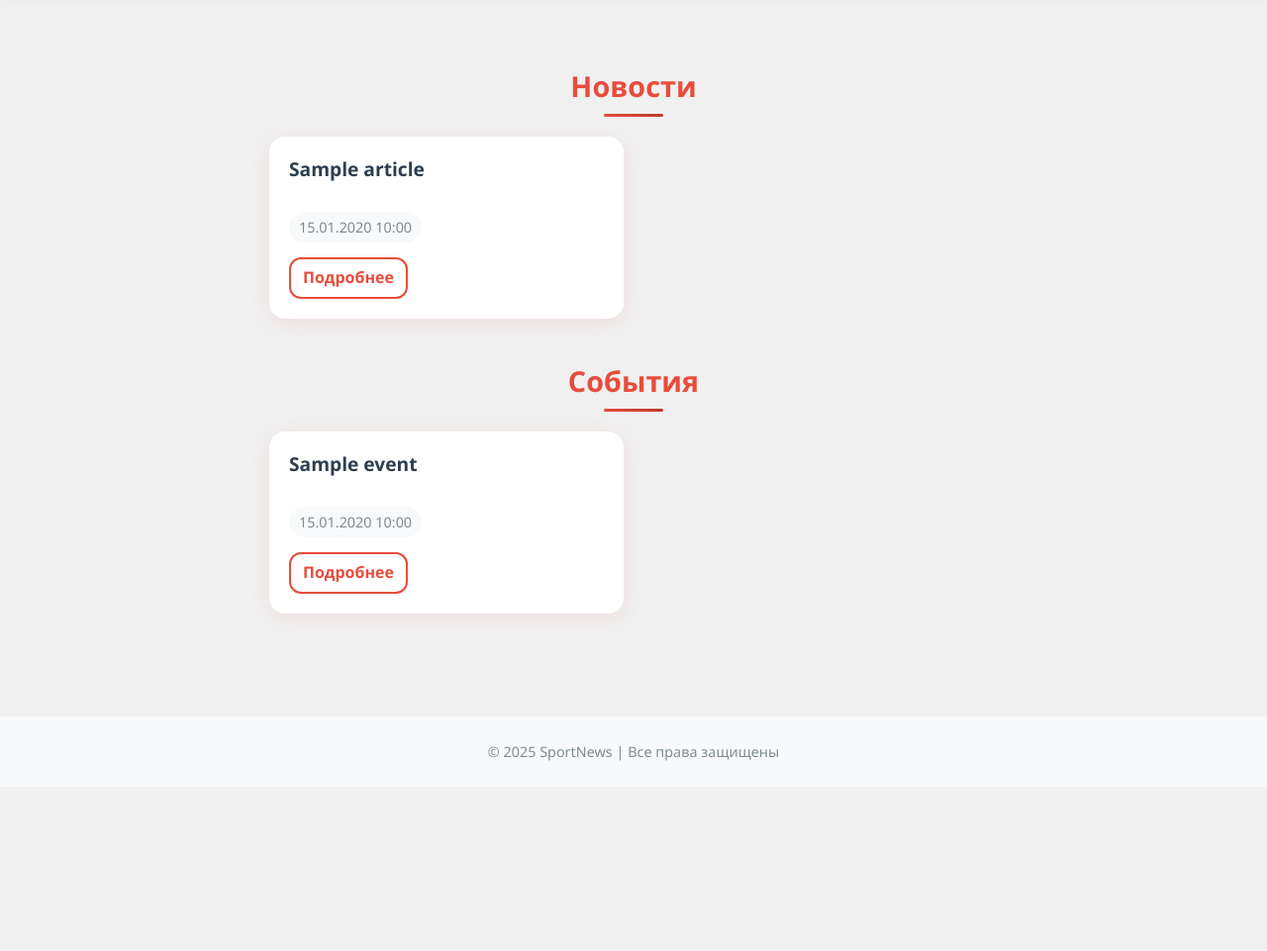
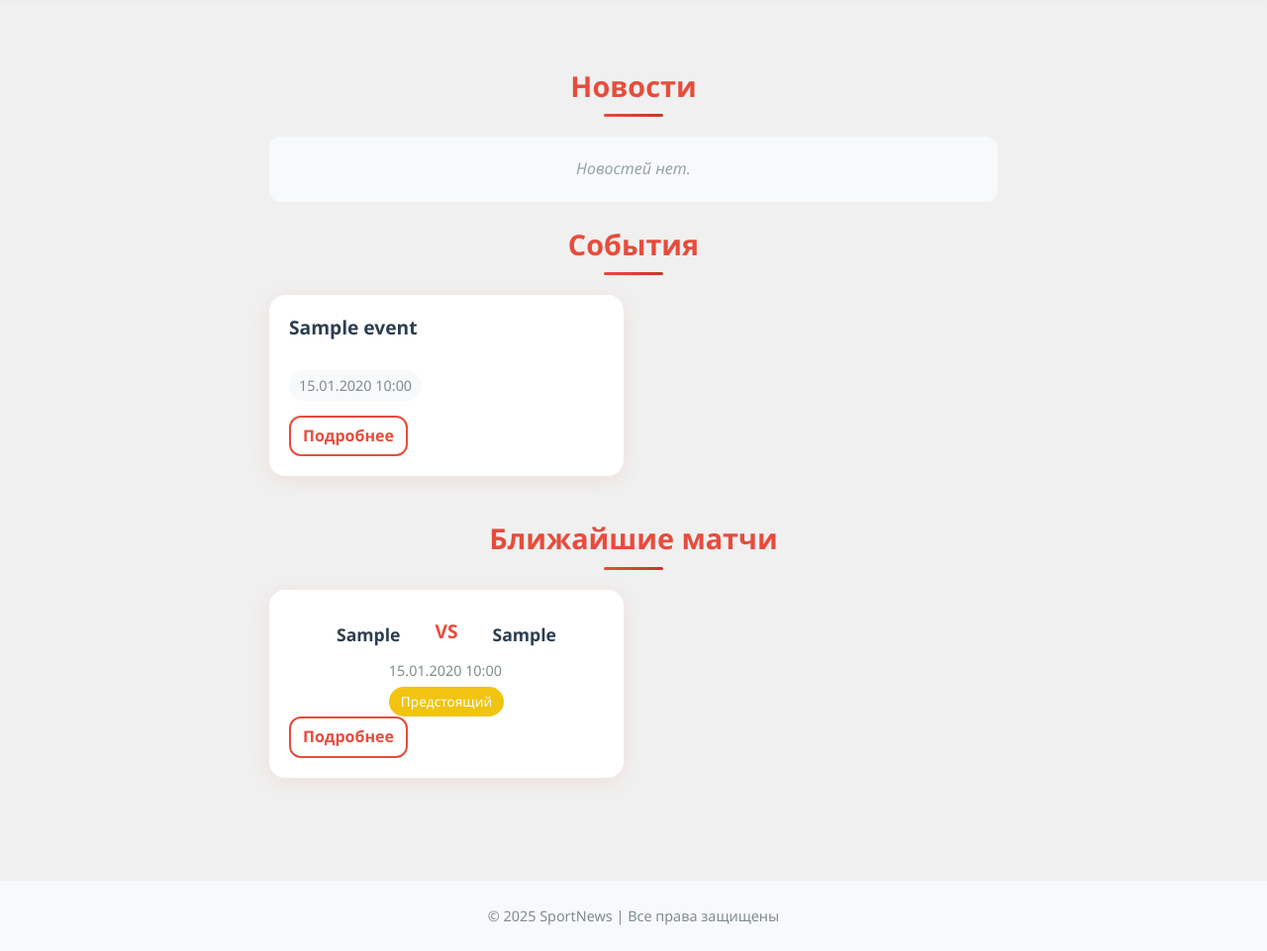
Before and after one commit to rckisd/sportnews, a Django app: page / in a window 1280 px wide. Shown: the part 96-1057 px from the top of the page at 99% size. Before the commit the page ends 865 px from the top, so only its background shows below. Run offline with Django 4.2, Linux system fonts and the light colour scheme; tables that the repository leaves empty hold one stand-in row (values such as "Sample post").

Commit message:
добавление отношения матчей

```diff
--- a/core/models.py
+++ b/core/models.py
@@ -56,8 +56,34 @@
     def __str__(self):
         return self.title
 
+class Match(models.Model):
+    STATUS_CHOICES = (
+        ('upcoming', 'Предстоящий'),
+        ('live', 'В прямом эфире'),
+        ('finished', 'Завершенный'),
+    )
+    team_a = models.CharField('Команда A', max_length=100)
+    team_b = models.CharField('Команда B', max_length=100)
+    score_a = models.PositiveSmallIntegerField('Счёт команды A', default=0)
+    score_b = models.PositiveSmallIntegerField('Счёт команды B', default=0)
+    date_time = models.DateTimeField('Дата и время матча')
+    status = models.CharField(
+        'Статус', max_length=10, choices=STATUS_CHOICES, default='upcoming'
+    )
+    tournament = models.CharField('Турнир', max_length=200, blank=True)
+    location = models.CharField('Место проведения', max_length=200, blank=True)
+
+    class Meta:
+        db_table = 'matches'
+        verbose_name = 'Матч'
+        verbose_name_plural = 'Матчи'
+        ordering = ['date_time']
+
+    def __str__(self):
+        return f"{self.team_a} vs {self.team_b}"
+
+
 class Comment(models.Model):
-    """Комментарий к новости или событию"""
     user = models.ForeignKey(User, verbose_name='Пользователь', on_delete=models.CASCADE)
     article = models.ForeignKey(
         Article, verbose_name='Новость', on_delete=models.CASCADE, null=True, blank=True
@@ -65,20 +91,21 @@
     event = models.ForeignKey(
         Event, verbose_name='Событие', on_delete=models.CASCADE, null=True, blank=True
     )
+    match = models.ForeignKey(  # Добавляем новое поле
+        'Match', verbose_name='Матч', on_delete=models.CASCADE, null=True, blank=True
+    )
     content = models.TextField('Содержание')
     created_at = models.DateTimeField('Дата создания', auto_now_add=True)
 
     class Meta:
-        db_table = 'comments'
-        verbose_name = 'Комментарий'
-        verbose_name_plural = 'Комментарии'
         constraints = [
             models.CheckConstraint(
                 check=(
-                    models.Q(article__isnull=False, event__isnull=True) |
-                    models.Q(article__isnull=True, event__isnull=False)
+                    models.Q(article__isnull=False, event__isnull=True, match__isnull=True) |
+                    models.Q(article__isnull=True, event__isnull=False, match__isnull=True) |
+                    models.Q(article__isnull=True, event__isnull=True, match__isnull=False)
                 ),
-                name='check_comment_article_or_event'
+                name='check_comment_target'
             )
         ]
 
--- a/core/templates/index.html
+++ b/core/templates/index.html
@@ -3,6 +3,7 @@
 
 {% block content %}
 <div class="content-wrapper">
+    <!-- Секция новостей -->
     <h2 class="section-title">Новости</h2>
     {% if articles %}
         <div class="card-list">
@@ -26,6 +27,7 @@
         <div class="empty-message">Новостей нет.</div>
     {% endif %}
 
+    <!-- Секция событий -->
     <h2 class="section-title">События</h2>
     {% if events %}
         <div class="card-list">
@@ -48,5 +50,39 @@
     {% else %}
         <div class="empty-message">Событий нет.</div>
     {% endif %}
+
+    <!-- Новая секция матчей -->
+    <h2 class="section-title">Ближайшие матчи</h2>
+    {% if matches %}
+        <div class="card-list">
+            {% for match in matches %}
+                <div class="match-card">
+                    <div class="match-teams">
+                        <div class="team-name">{{ match.team_a }}</div>
+                        <div class="vs-container">
+                            <span class="vs-text">VS</span>
+                            {% if match.status == 'finished' %}
+                                <div class="score">
+                                    <span class="score-number">{{ match.score_a }}</span>
+                                    <span class="vs-text">:</span>
+                                    <span class="score-number">{{ match.score_b }}</span>
+                                </div>
+                            {% endif %}
+                        </div>
+                        <div class="team-name">{{ match.team_b }}</div>
+                    </div>
+                    <div class="match-meta">
+                        <span class="match-date">{{ match.date_time|date:"d.m.Y H:i" }}</span>
+                        <span class="match-status status-{{ match.status|lower }}">
+                            {{ match.get_status_display }}
+                        </span>
+                    </div>
+                    <a href="{% url 'match_detail' match.id %}" class="card-link">Подробнее</a>
+                </div>
+            {% endfor %}
+        </div>
+    {% else %}
+        <div class="empty-message">Предстоящих матчей нет</div>
+    {% endif %}
 </div>
 {% endblock %}
--- a/core/urls.py
+++ b/core/urls.py
@@ -10,5 +10,6 @@
     path('profile/', views.profile_view, name='profile'),
     path('favorite/article/<int:article_id>/', views.add_article_to_favorites, name='add_article_to_favorites'),
     path('favorite/event/<int:event_id>/', views.add_event_to_favorites, name='add_event_to_favorites'),
-
+    path('match/<int:pk>/', views.match_detail, name='match_detail'),
+    path('matches/', views.all_matches, name='all_matches'),
 ]
--- a/core/views.py
+++ b/core/views.py
@@ -1,16 +1,22 @@
 from django.shortcuts import render, get_object_or_404, redirect
-from .models import Article, Event, Comment
+from .models import Article, Event, Match, Comment
 from .forms import LoginForm, RegisterForm
 from django.contrib.auth import authenticate, login, logout
 from .models import Favorite
 from django.contrib import messages
 
+# views.py
 def index(request):
-    articles = Article.objects.order_by('-published_at')
-    events = Event.objects.order_by('date_time')
+    main_article = Article.objects.order_by('-published_at').first()
+    other_articles = Article.objects.order_by('-published_at')[1:5]
+    events = Event.objects.order_by('date_time')[:5]
+    matches = Match.objects.order_by('date_time')[:5]
+
     return render(request, 'index.html', {
-        'articles': articles,
-        'events': events
+        'main_article': main_article,
+        'other_articles': other_articles,
+        'events': events,
+        'matches': matches
     })
 
 def article_detail(request, pk):
@@ -24,6 +30,30 @@
     event = get_object_or_404(Event, pk=pk)
     comments = Comment.objects.filter(event=event).order_by('created_at')
     return render(request, 'event_detail.html', {'event': event, 'comments': comments})
+
+def match_detail(request, pk):
+    match = get_object_or_404(Match, pk=pk)
+    comments = Comment.objects.filter(match=match).order_by('created_at')
+
+    if request.method == 'POST' and request.user.is_authenticated:
+        content = request.POST.get('content', '').strip()
+        if content:
+            Comment.objects.create(
+                user=request.user,
+                match=match,
+                content=content
+            )
+            return redirect('match_detail', pk=pk)
+
+    return render(request, 'match_detail.html', {
+        'match': match,
+        'comments': comments
+    })
+
+# views.py
+def all_matches(request):
+    matches = Match.objects.order_by('-date_time')
+    return render(request, 'all_matches.html', {'matches': matches})
 
 def auth_view(request):
     """Отдельная страница для авторизации/регистрации"""
--- a/static/style.css
+++ b/static/style.css
@@ -849,3 +849,119 @@
     background: #f8f9fa;
     border-radius: 12px;
 }
+
+.match-card {
+    background: white;
+    border-radius: 16px;
+    box-shadow: 0 4px 20px rgba(231, 76, 60, 0.1);
+    overflow: hidden;
+    transition: transform 0.3s ease, box-shadow 0.3s ease;
+    display: flex;
+    flex-direction: column;
+    height: 100%;
+}
+
+.match-card:hover {
+    transform: translateY(-5px);
+    box-shadow: 0 8px 24px rgba(231, 76, 60, 0.15);
+}
+
+/* Стили для матчей */
+.match-card {
+    background: white;
+    border-radius: 16px;
+    padding: 20px;
+    display: flex;
+    align-items: center;
+    justify-content: space-between;
+    box-shadow: 0 4px 20px rgba(231, 76, 60, 0.1);
+    transition: transform 0.3s ease;
+    margin-bottom: 15px;
+}
+
+.match-card:hover {
+    transform: translateY(-3px);
+}
+
+.match-teams {
+    display: flex;
+    align-items: center;
+    gap: 20px;
+    flex-grow: 1;
+}
+
+.team-name {
+    font-weight: 600;
+    font-size: 1.1rem;
+    color: #2c3e50;
+    text-align: center;
+    flex: 1;
+}
+
+.vs-container {
+    display: flex;
+    flex-direction: column;
+    align-items: center;
+    margin: 0 15px;
+}
+
+.vs-text {
+    font-size: 1.2rem;
+    color: #e74c3c;
+    font-weight: 700;
+    margin-bottom: 5px;
+}
+
+.match-score {
+    display: flex;
+    align-items: center;
+    gap: 15px;
+    background: #f8f9fa;
+    border-radius: 12px;
+    padding: 10px 20px;
+}
+
+.score-number {
+    font-size: 1.8rem;
+    font-weight: 700;
+    color: #2c3e50;
+    min-width: 40px;
+    text-align: center;
+}
+
+.match-meta {
+    display: flex;
+    flex-direction: column;
+    gap: 5px;
+    color: #7f8c8d;
+    font-size: 0.9rem;
+}
+
+.match-status {
+    padding: 4px 12px;
+    border-radius: 20px;
+    font-size: 0.85rem;
+}
+
+.status-upcoming {
+    background: #f1c40f;
+    color: white;
+}
+
+.status-finished {
+    background: #2ecc71;
+    color: white;
+}
+
+/* style.css */
+.status-live {
+    background: #e74c3c;
+    color: white;
+    animation: pulse 1.5s infinite;
+}
+
+@keyframes pulse {
+    0% { opacity: 1; }
+    50% { opacity: 0.5; }
+    100% { opacity: 1; }
+}
```
Also changed, not shown: core/admin.py (+15 -1 lines), core/templates/all_matches.html (added, +31 -0 lines), core/templates/match_detail.html (added, +41 -0 lines), core/migrations/0001_initial.py, core/migrations/0002_alter_article_options_alter_comment_options_and_more.py (deleted), core/templates/event_list.html (added), core/templates/match_list.html (added), core/templates/matches.html (added).
